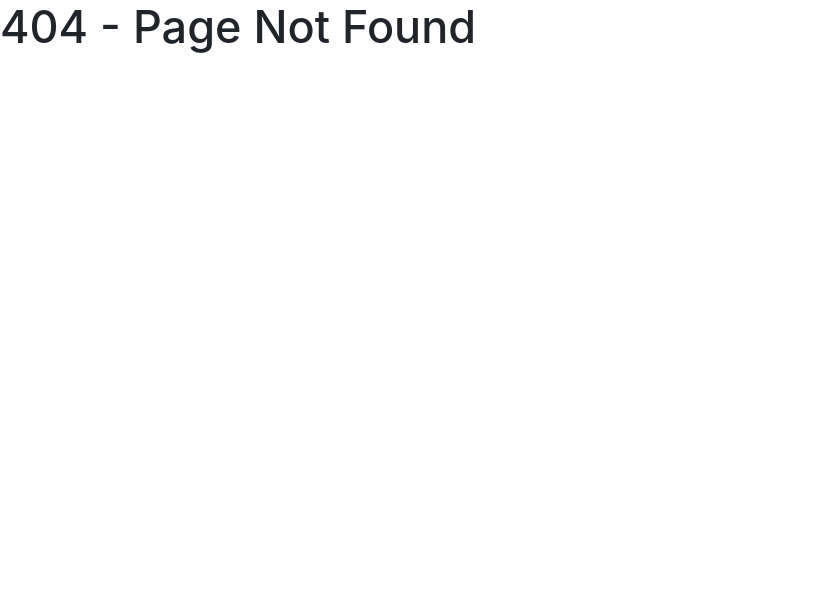
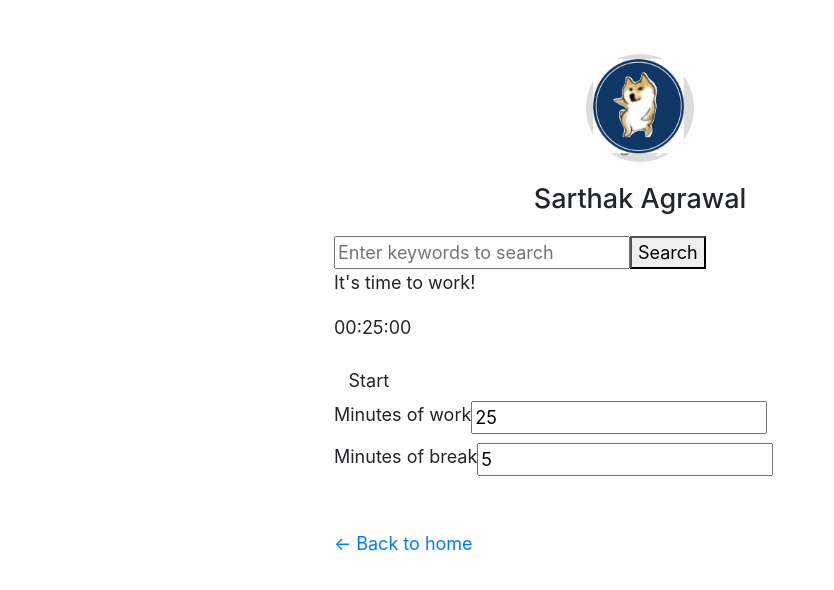
Before and after one commit to sarthakagrawal927/nextjs-blog, a Next.js app: page /dashboard in a window 1280 px wide. Before the commit this address had no page. Shown: the top 590 px of the page, without its empty margins (0-834 px from the left). Built offline with nearby package versions, Linux system fonts and the light colour scheme.

Commit message:
added dashboard

```diff
--- /dev/null
+++ b/components/gsearch.js
@@ -0,0 +1,20 @@
+import { useState } from "react";
+export default function GSearch({ dateString }) {
+  const [searchQ, setSearchQuery] = useState("");
+
+  function handleChange(event) {
+    setSearchQuery(event.target.value);
+  }
+  return (
+    <div>
+      <input
+        type='text'
+        placeholder='Enter keywords to search'
+        onChange={(e) => setSearchQuery(e.target.value)}
+      />
+      <a target='_blank' href={"https://www.google.com/search?&q=" + searchQ}>
+        <button>Search</button>
+      </a>
+    </div>
+  );
+}
--- /dev/null
+++ b/components/pomodoro.js
@@ -0,0 +1,143 @@
+export default class App extends React.Component {
+  constructor(props) {
+    super(props);
+
+    this.state = {
+      breakTime: 300,
+      workTime: 1500,
+      seconds: 1500,
+      timerId: false,
+      active: "workTime",
+    };
+
+    this.playStop = this.playStop.bind(this);
+    this.updateTime = this.updateTime.bind(this);
+  }
+
+  //
+  updateTime() {
+    this.setState(function (prevState, props) {
+      const currentState = Object.assign(prevState);
+      const stillActive = prevState.seconds - 1 > 0;
+      const nextTimer =
+        prevState.active === "workTime" ? "breakTime" : "workTime";
+
+      currentState.seconds = stillActive
+        ? currentState.seconds - 1
+        : currentState[nextTimer];
+      currentState.active = stillActive ? currentState.active : nextTimer;
+      if (this.timerID) {
+        currentState.timerId = this.timerID;
+      }
+      return currentState;
+    });
+  }
+
+  //
+  playStop() {
+    if (this.state.timerId) {
+      clearInterval(this.state.timerId);
+      return this.setState({
+        seconds: this.state.workTime,
+        timerId: false,
+        active: "workTime",
+      });
+    }
+
+    this.timerID = setInterval(() => this.updateTime(), 1000);
+  }
+  //
+  updateLength(timer, e) {
+    if (this.state.timerId) {
+      return false;
+    }
+
+    const state = Object.assign({}, this.state);
+    state[timer] = e.target.value * 60;
+    state.seconds = timer === "workTime" ? e.target.value * 60 : state.seconds;
+    this.setState(state);
+  }
+  render() {
+    const buttonString = this.state.timerId ? "Stop" : "Start";
+    return (
+      <div className='app'>
+        <Time active={this.state.active} seconds={this.state.seconds} />
+        <Button action={this.playStop}>{buttonString}</Button>
+        <Option
+          value={this.state.workTime}
+          timer='workTime'
+          updateLength={this.updateLength.bind(this)}>
+          Minutes of work
+        </Option>
+        <Option
+          value={this.state.breakTime}
+          timer='breakTime'
+          updateLength={this.updateLength.bind(this)}>
+          Minutes of break
+        </Option>
+      </div>
+    );
+  }
+}
+
+class Option extends React.Component {
+  onChange(e) {
+    e.preventDefault();
+    this.props.updateLength(this.props.timer, e);
+  }
+
+  convertToMinutes(seconds) {
+    return Math.floor(seconds / 60);
+  }
+
+  render() {
+    return (
+      <label className='input-group'>
+        {this.props.children}
+        <input
+          className='input-group__input'
+          type='number'
+          min='1'
+          step='1'
+          placeholder='Insert minutes'
+          onChange={this.onChange.bind(this)}
+          value={this.convertToMinutes(this.props.value)}
+        />
+      </label>
+    );
+  }
+}
+
+const Button = (props) => (
+  <button className='btn' onClick={props.action}>
+    {props.children}
+  </button>
+);
+
+class Time extends React.Component {
+  twoDigits(num) {
+    return num > 9 ? "" + num : "0" + num;
+  }
+
+  convertToHhMmSs(seconds) {
+    const h = this.twoDigits(Math.floor(seconds / 3600));
+    const m = this.twoDigits(Math.floor((seconds % 3600) / 60));
+    const s = this.twoDigits(Math.floor((seconds % 3600) % 60));
+    return `${h}:${m}:${s}`;
+  }
+
+  render() {
+    var remainingTime = this.convertToHhMmSs(this.props.seconds);
+    var activeTimer =
+      this.props.active === "workTime"
+        ? "It's time to work!"
+        : "Take a little break";
+
+    return (
+      <div className='timer'>
+        <p className='timer__description'>{activeTimer}</p>
+        <p className='timer__time'>{remainingTime}</p>
+      </div>
+    );
+  }
+}
--- /dev/null
+++ b/pages/dashboard.js
@@ -0,0 +1,17 @@
+import Link from "next/link";
+import Head from "next/head";
+import Layout from "../components/layout";
+import GSearch from "../components/gsearch";
+import Pomodore from "../components/pomodoro";
+
+export default function Sarthak() {
+  return (
+    <Layout>
+      <Head>
+        <title>The Dashboard</title>
+      </Head>
+      <GSearch />
+      <Pomodore />
+    </Layout>
+  );
+}
```
Also changed, not shown: pages/about1.js (deleted, +0 -29 lines).
